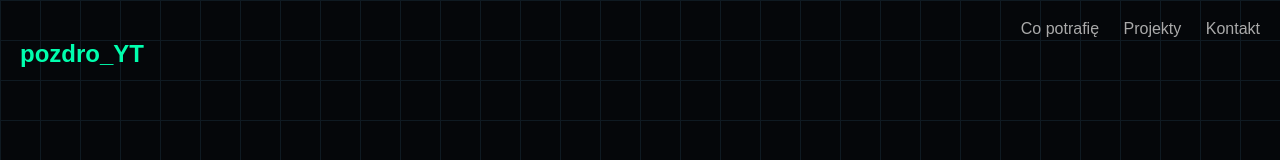
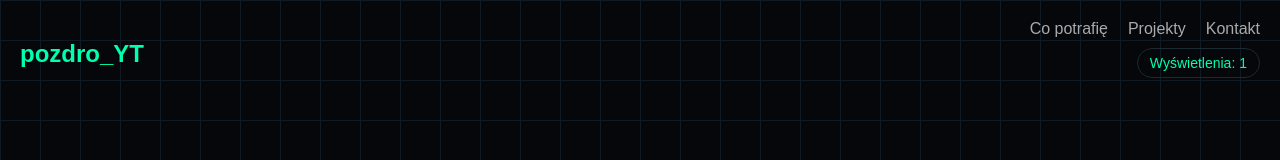
Before and after one commit to pozdroYT/pozdro, a plain HTML site: page index.html in a window 1280 px wide. Shown: the top 160 px of the page. Drawn offline with Linux system fonts and the light colour scheme.

Commit message:
Add files via upload

```diff
--- a/index.html
+++ b/index.html
@@ -17,7 +17,6 @@ body {
   color: white;
 }
 
-/* GRID BACKGROUND */
 body::before {
   content: "";
   position: fixed;
@@ -30,25 +29,43 @@ body::before {
   z-index: -1;
 }
 
-/* NAVBAR */
 nav {
   display: flex;
   justify-content: space-between;
   padding: 20px;
+  align-items: flex-start;
 }
 
 nav h1 {
   color: #00ffae;
 }
 
+nav .right {
+  display: flex;
+  flex-direction: column;
+  align-items: flex-end;
+  gap: 10px;
+}
+
+nav .links {
+  display: flex;
+  gap: 20px;
+}
+
 nav a {
   color: #aaa;
   text-decoration: none;
-  margin-left: 20px;
   cursor: pointer;
 }
 
-/* HERO */
+.views {
+  color: #00ffae;
+  font-size: 14px;
+  border: 1px solid #1c2a33;
+  padding: 6px 12px;
+  border-radius: 20px;
+}
+
 .hero {
   padding: 120px 20px;
   max-width: 1000px;
@@ -75,7 +92,6 @@ nav a {
   max-width: 500px;
 }
 
-/* BUTTONS */
 .btn {
   display: inline-block;
   margin-top: 30px;
@@ -103,7 +119,6 @@ nav a {
   box-shadow: 0 0 20px #00ffae;
 }
 
-/* SECTIONS */
 .section {
   padding: 100px 20px;
   text-align: center;
@@ -135,7 +150,6 @@ nav a {
   font-size: 20px;
 }
 
-/* PROJECTS */
 .project {
   background: #0f141a;
   padding: 30px;
@@ -154,7 +168,6 @@ nav a {
   cursor: pointer;
 }
 
-/* FOOTER */
 footer {
   padding: 40px;
   text-align: center;
@@ -167,10 +180,17 @@ footer {
 
 <nav>
   <h1>pozdro_YT</h1>
-  <div>
-    <a onclick="scrollToSection('skills')">Co potrafię</a>
-    <a onclick="scrollToSection('projekty')">Projekty</a>
-    <a onclick="scrollToSection('kontakt')">Kontakt</a>
+
+  <div class="right">
+    <div class="links">
+      <a onclick="scrollToSection('skills')">Co potrafię</a>
+      <a onclick="scrollToSection('projekty')">Projekty</a>
+      <a onclick="scrollToSection('kontakt')">Kontakt</a>
+    </div>
+
+    <div class="views">
+      Wyświetlenia: <span id="views">0</span>
+    </div>
   </div>
 </nav>
 
@@ -196,64 +216,27 @@ footer {
   </button>
 </section>
 
-<!-- CO POTRAFIĘ -->
 <section id="skills" class="section">
   <h2>Co potrafię</h2>
-
   <div class="cards">
-
-    <div class="card">
-      <h3>Skrypty</h3>
-      <p>Tworzenie skryptów do Minecraft i Discord.</p>
-    </div>
-
-    <div class="card">
-      <h3>Serwery Minecraft</h3>
-      <p>Tworzenie i konfiguracja serwerów.</p>
-    </div>
-
-    <div class="card">
-      <h3>Serwery Discord</h3>
-      <p>Boty, moderacja i systemy.</p>
-    </div>
-
-    <div class="card">
-      <h3>Pluginy</h3>
-      <p>Instalacja i naprawa pluginów.</p>
-    </div>
-
-    <div class="card">
-      <h3>Pomoc techniczna</h3>
-      <p>Naprawa błędów i wsparcie.</p>
-    </div>
-
+    <div class="card"><h3>Skrypty</h3><p>Tworzenie skryptów do Minecraft i Discord.</p></div>
+    <div class="card"><h3>Serwery Minecraft</h3><p>Tworzenie i konfiguracja serwerów.</p></div>
+    <div class="card"><h3>Serwery Discord</h3><p>Boty, moderacja i systemy.</p></div>
+    <div class="card"><h3>Pluginy</h3><p>Instalacja i naprawa pluginów.</p></div>
+    <div class="card"><h3>Pomoc techniczna</h3><p>Naprawa błędów i wsparcie.</p></div>
   </div>
 </section>
 
-<!-- STATYSTYKI -->
 <section class="section">
   <div class="cards">
-    <div class="card">
-      <h3>4+</h3>
-      <p>Lat doświadczenia</p>
-    </div>
-
-    <div class="card">
-      <h3>5+</h3>
-      <p>Projektów</p>
-    </div>
-
-    <div class="card">
-      <h3>3</h3>
-      <p>zadowolone osoby</p>
-    </div>
+    <div class="card"><h3>4+</h3><p>Lat doświadczenia</p></div>
+    <div class="card"><h3>5+</h3><p>Projektów</p></div>
+    <div class="card"><h3>3</h3><p>zadowolone osoby</p></div>
   </div>
 </section>
 
-<!-- PROJEKTY -->
 <section id="projekty" class="section">
   <h2>Projekty</h2>
-
   <div class="project">
     <h3>Serwery Minecraft</h3>
     <p>Konfigurufe serwery minecraft</p>
@@ -267,7 +250,6 @@ footer {
   </div>
 </section>
 
-<!-- KONTAKT -->
 <section id="kontakt" class="section">
   <h2>Kontakt</h2>
   <p>Email: pozdroyt81@gmail.com</p>
@@ -281,10 +263,14 @@ footer {
 
 <script>
 function scrollToSection(id) {
-  document.getElementById(id).scrollIntoView({
-    behavior: "smooth"
-  });
+  document.getElementById(id).scrollIntoView({ behavior: "smooth" });
 }
+
+let views = localStorage.getItem("views");
+if (!views) views = 0;
+views = parseInt(views) + 1;
+localStorage.setItem("views", views);
+document.getElementById("views").innerText = views;
 </script>
 
 </body>
```
